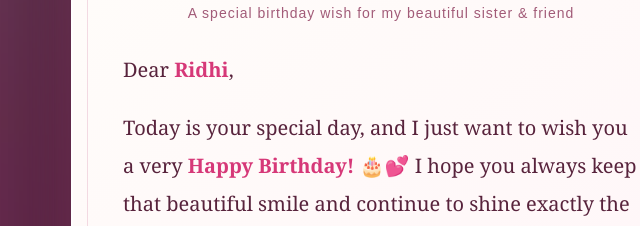
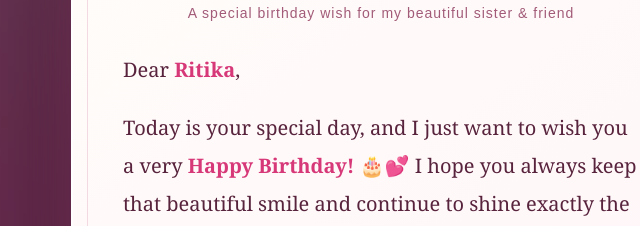
Before and after one commit to relivexofficial-cyber/Junnu, a plain HTML site: page letter.html in a window 1280 px wide. Both pictures are taken after a click on the button "🎂 Open Your Birthday Wish". Shown: the part 306-532 px from the top of the page, 259-899 px from the left. Drawn offline with Linux system fonts and the light colour scheme.

Commit message:
Update letter.html

```diff
--- a/letter.html
+++ b/letter.html
@@ -1502,7 +1502,7 @@ style="--left:93%;--size:30px;--duration:10s;--delay:6s">
         <div class="letter-content">
 
             <p>
-                Dear <span class="highlight">Ridhi</span>,
+                Dear <span class="highlight">Ritika</span>,
             </p>
 
             <p>
```
